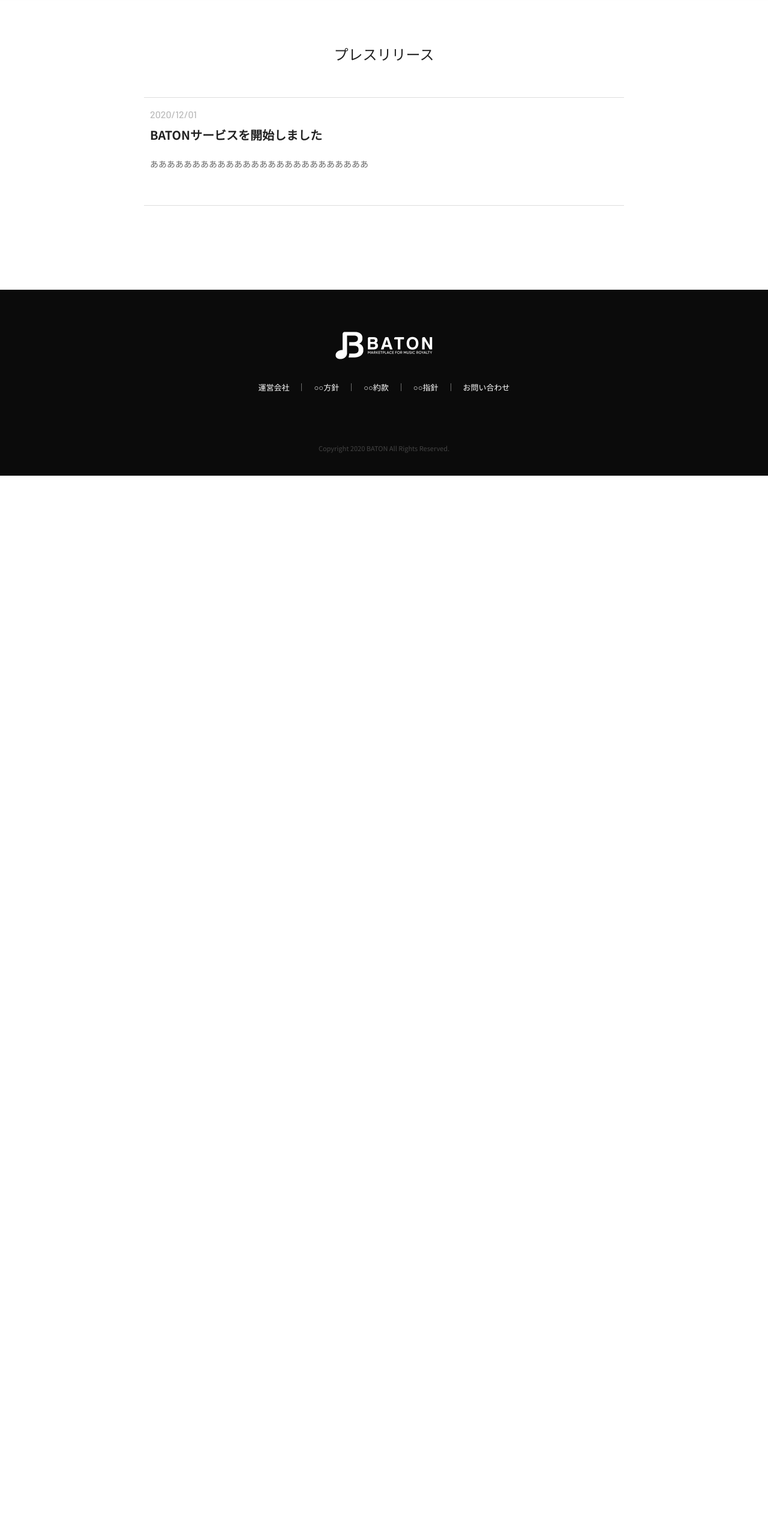
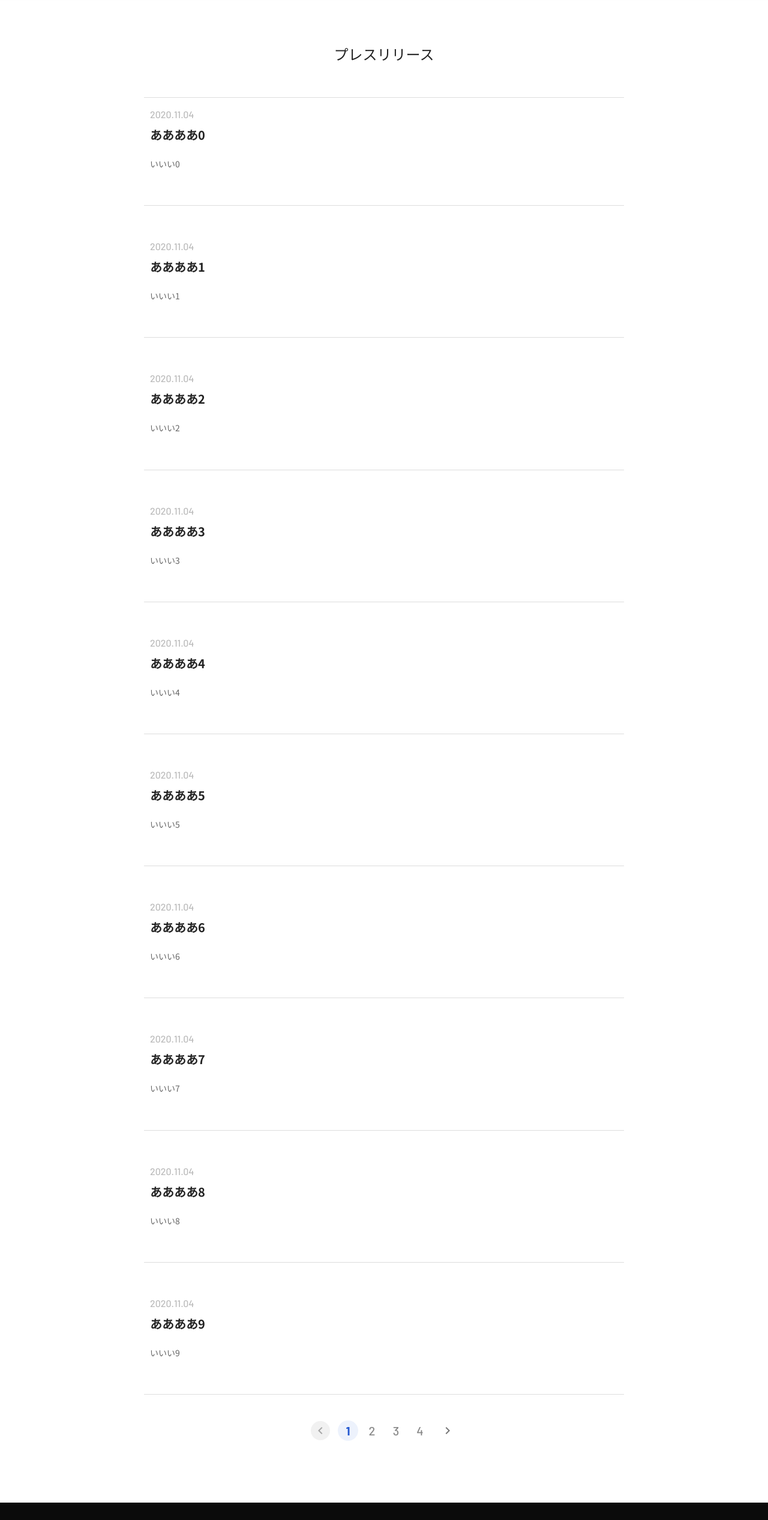
Before and after one commit to hexabase/sample-vue-auction, a Vue app: page /news in a window 1280 px wide. Shown: the part 263-2797 px from the top of the page at 60% size. Before the commit the page ends 1056 px from the top, so only its background shows below. Built offline with nearby package versions, Linux system fonts and the light colour scheme; no server answers; what vue-azure-blob-upload would draw is missing.

Commit message:
お知らせにページング追加

```diff
--- a/views/News.vue
+++ b/views/News.vue
@@ -13,27 +13,99 @@
           プレスリリース
         </h3>
         <div class="news_list">
-          <article class="newsItem">
-            <p class="newsItem_date">2020/12/01</p>
-            <h4 class="newsItem_title">BATONサービスを開始しました</h4>
+          <article
+            v-for="(news, index) in displayNewsList"
+            :key="index"
+            class="newsItem"
+          >
+            <p class="newsItem_date">{{ news.日付 | moment("YYYY.MM.DD") }}</p>
+            <h4 class="newsItem_title">{{ news.タイトル }}</h4>
             <div class="newsItem_content">
               <p>
-                ああああああああああああああああああああああああああ
+                {{ news.内容 }}
               </p>
             </div>
           </article>
+          <v-pagination
+            v-model="page"
+            :length="length"
+            :total-visible="7"
+            @input="pageChange"
+          ></v-pagination>
         </div>
       </div>
     </section>
   </div>
 </template>
 <script>
+import mapping from "@/assets/json/auctionDBMapping.json";
+import moment from "moment-timezone";
+
 export default {
+  filters: {
+    moment(value, format) {
+      return moment(value)
+        .tz("Asia/Tokyo")
+        .format(format);
+    }
+  },
   data() {
-    return {};
+    return {
+      page: 1,
+      length: 0,
+      pageSize: 10,
+      newsList: [],
+      displayNewsList: [],
+      mapping: JSON.parse(JSON.stringify(mapping))
+    };
   },
   created: async function() {},
-  mounted: async function() {},
-  methods: {}
+  mounted: async function() {
+    this.newsList = new Array(35).fill().map((v, i) => {
+      return {
+        日付: "2020-11-04T00:53:07Z",
+        タイトル: "ああああ" + i,
+        内容: "いいい" + i
+      };
+    });
+    this.length = Math.ceil(this.newsList.length / this.pageSize);
+    this.displayNewsList = this.newsList.slice(0, this.pageSize);
+
+    try {
+      this.$store.commit("common/setLoading", true);
+      this.newsList = await this.getNewsList();
+      this.length = Math.ceil(this.newsList.length / this.pageSize);
+      this.displayNewsList = this.newsList.slice(0, this.pageSize);
+    } catch (e) {
+      console.log(e);
+    } finally {
+      this.$store.commit("common/setLoading", false);
+    }
+  },
+  methods: {
+    async getNewsList() {
+      return await this.$hexalink.getPublicItems(
+        this.mapping.applicationId,
+        this.mapping.table.ニューステーブル,
+        {
+          page: 1,
+          per_page: 0,
+          use_display_id: true,
+          sort_field_id: "日付",
+          sort_order: "asc"
+        }
+      );
+    },
+    pageChange: function(pageNumber) {
+      this.displayNewsList = this.newsList.slice(
+        this.pageSize * (pageNumber - 1),
+        this.pageSize * pageNumber
+      );
+      window.scrollTo({
+        top: 190,
+        behavior: "smooth"
+      });
+    }
+  }
 };
 </script>
```
